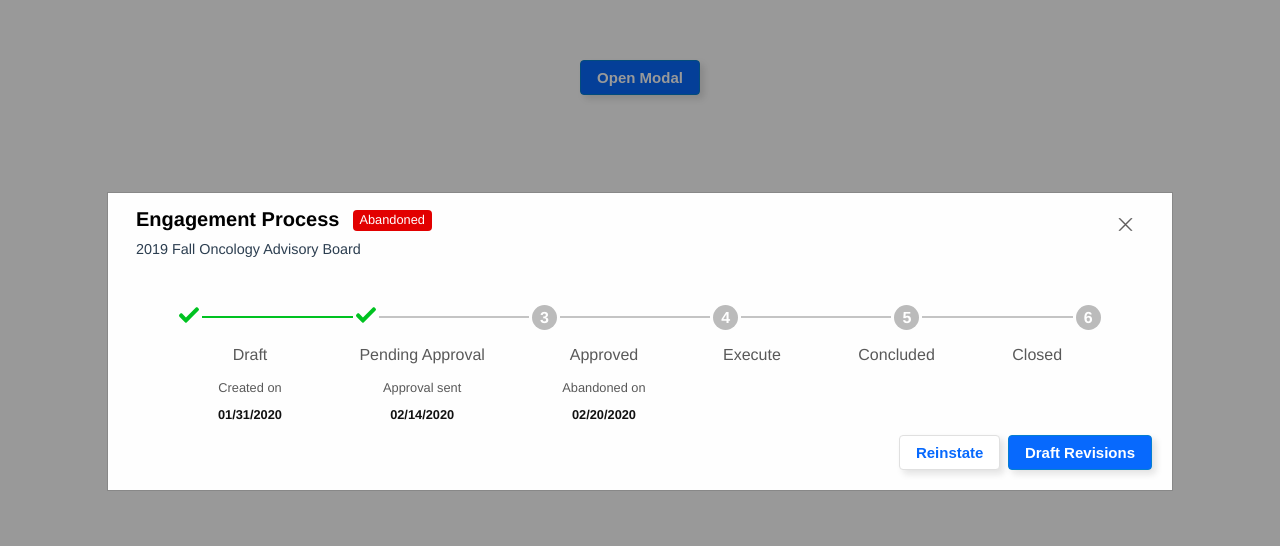
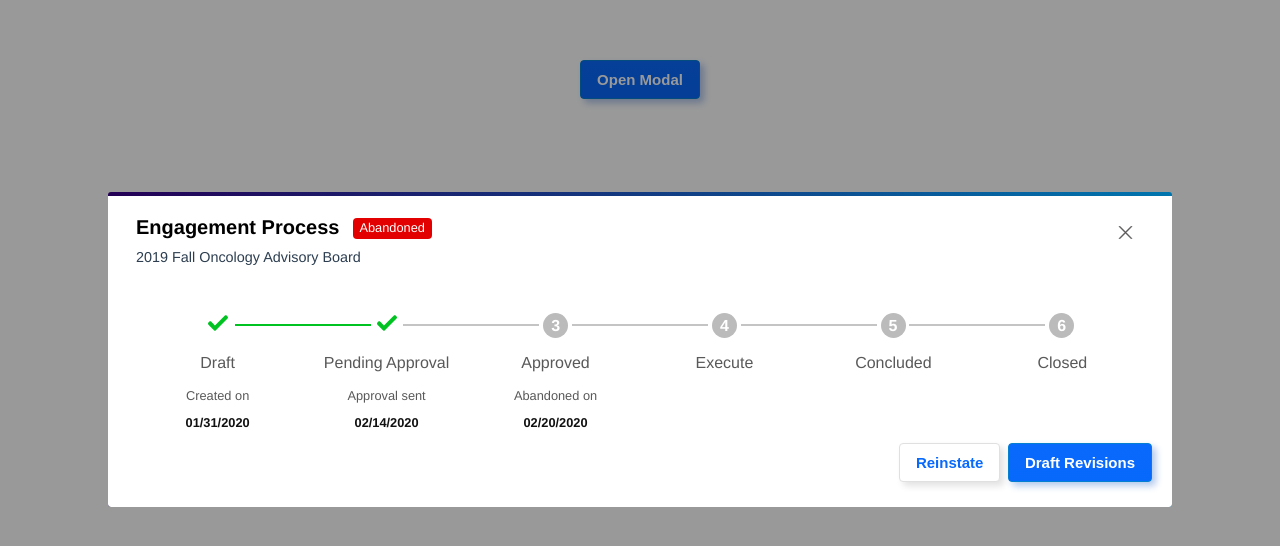
Before and after one commit to ZoiloGranda/modal-test, a Vue app: page / in a window 1280 px wide. Shown: the top 546 px of the page. Built offline with nearby package versions, Linux system fonts and the light colour scheme.

Commit message:
More Styling

```diff
--- a/src/components/MainButton.vue
+++ b/src/components/MainButton.vue
@@ -24,8 +24,8 @@ export default {
 <!-- Add "scoped" attribute to limit CSS to this component only -->
 <style scoped lang="scss">
 button {
-  box-shadow: 4px 4px 7px 0px #e2e2e2;
-  background: linear-gradient(to bottom, #0769fd 5%, #0769fd 100%);
+  box-shadow: 4px 4px 7px 0px #b3c9ed;
+  background: linear-gradient(to bottom, #0969FC 5%, #0768fc 100%);
   background-color: #0769fd;
   border-radius: 4px;
   border: 1px solid #057fd0;
@@ -35,7 +35,7 @@ button {
   font-family: Arial;
   font-size: 15px;
   font-weight: bold;
-  padding: 8px 16px;
+  padding: 10px 16px;
   text-decoration: none;
 }
 button:hover {
--- a/src/components/Modal.vue
+++ b/src/components/Modal.vue
@@ -1,16 +1,20 @@
 <template>
   <section class="modal">
-    <div class="modal-content">
+    <div class="modal-content border-style">
       <div class="flex content-height">
         <p class="fg-1 title">Engagement Process</p>
-        <p class="fg-1 bg-red font-size-small center-text white-text">Abandoned</p>
+        <p class="fg-1 bg-red font-size-small center-text white-text">
+          Abandoned
+        </p>
         <span class="fill-flex"></span>
         <img class="close fg-3 icon" src="../assets/close.svg" alt="close" />
       </div>
       <div class="flex">
-      <p class="font-size-12 subtitle fg-1">2019 Fall Oncology Advisory Board</p>
+        <p class="font-size-12 subtitle fg-1">
+          2019 Fall Oncology Advisory Board
+        </p>
       </div>
-      <Steps/>
+      <Steps />
       <div class="flex row-reverse">
         <MainButton buttonText="Draft Revisions" />
         <SecondaryButton buttonText="Reinstate" class="mr-min" />
@@ -56,9 +60,14 @@ export default {
   .modal-content {
     background-color: #fefefe;
     margin: 15% auto;
-   padding: 15px 20px 20px 20px;
-   border: 1px solid #888;
+    padding: 20px 20px 25px 20px;
     width: 80%;
+    &.border-style {
+      background: linear-gradient(#fff, #fff) padding-box,
+        linear-gradient(to left, #0075ae, #240055) border-box;
+      border-top: 4px solid transparent;
+      border-radius: 3px;
+    }
   }
   .close {
     color: #aaa;
@@ -80,7 +89,7 @@ export default {
     text-align: left;
     padding-left: 0.5rem;
   }
-  .subtitle{
+  .subtitle {
     text-align: left;
     padding-left: 0.5rem;
     font-size: 0.9rem;
@@ -93,20 +102,15 @@ export default {
     line-height: 1.3rem;
     margin: 0;
   }
-  .fill-flex{
+  .fill-flex {
     flex-grow: 50;
   }
-  .content-height{
+  .content-height {
     align-items: flex-end;
   }
 
-  .row-reverse{
-   flex-direction: row-reverse
+  .row-reverse {
+    flex-direction: row-reverse;
   }
 }
-
-
-
-
-
 </style>
--- a/src/components/SecondaryButton.vue
+++ b/src/components/SecondaryButton.vue
@@ -34,7 +34,7 @@ button {
   font-family: Arial;
   font-size: 15px;
   font-weight: bold;
-  padding: 8px 16px;
+  padding: 10px 16px;
   text-decoration: none;
 }
 button:hover {
--- a/src/components/Steps.vue
+++ b/src/components/Steps.vue
@@ -36,27 +36,22 @@
         <p class="gray-text font-size-small">Created on</p>
         <p class="black-text font-size-small bold-text">01/31/2020</p>
       </div>
-      <div class="description-separator"></div>
       <div class="description-step">
         <p class="gray-text">Pending Approval</p>
         <p class="gray-text font-size-small">Approval sent</p>
         <p class="black-text font-size-small bold-text">02/14/2020</p>
       </div>
-      <div class="description-separator"></div>
       <div class="description-step">
         <p class="gray-text">Approved</p>
         <p class="gray-text font-size-small">Abandoned on</p>
         <p class="black-text font-size-small bold-text">02/20/2020</p>
       </div>
-      <div class="description-separator"></div>
       <div class="description-step">
         <p class="gray-text">Execute</p>
       </div>
-      <div class="description-separator"></div>
       <div class="description-step">
         <p class="gray-text">Concluded</p>
       </div>
-      <div class="description-separator"></div>
       <div class="description-step">
         <p class="gray-text">Closed</p>
       </div>
@@ -85,13 +80,15 @@ export default {
 <!-- Add "scoped" attribute to limit CSS to this component only -->
 <style scoped lang="scss">
 .steps-container{
- width: 90%;
+ width: 100%;
  margin: 3rem auto auto auto;
 }
 .flow-container {
   align-items: center;
+  width: 85%;
+  margin: 3rem auto 0 auto;
   .step-1 {
-    flex-grow: 1;
+    flex: 1 1 0px;
     .icon {
       height: 20px;
       width: 20px;
@@ -109,9 +106,8 @@ export default {
     }
   }
   .step-5{
-   flex-grow: 5;
+   flex: 5 1 0px;
    &.line {
-    width: 100%;
     height: 0;
     border: 1px solid #c4c4c4;
     margin: 3px;
@@ -122,11 +118,10 @@ export default {
   }
 }
 .description-container {
+ width: 99%;
+ margin: 0 auto;
   .description-step {
-    flex-grow: 1;
-  }
-  .description-separator {
-    // flex-grow: 2;
+   flex: 1 1 0px
   }
 }
 </style>
```
Lines whose indentation alone changed are shown as unchanged.
